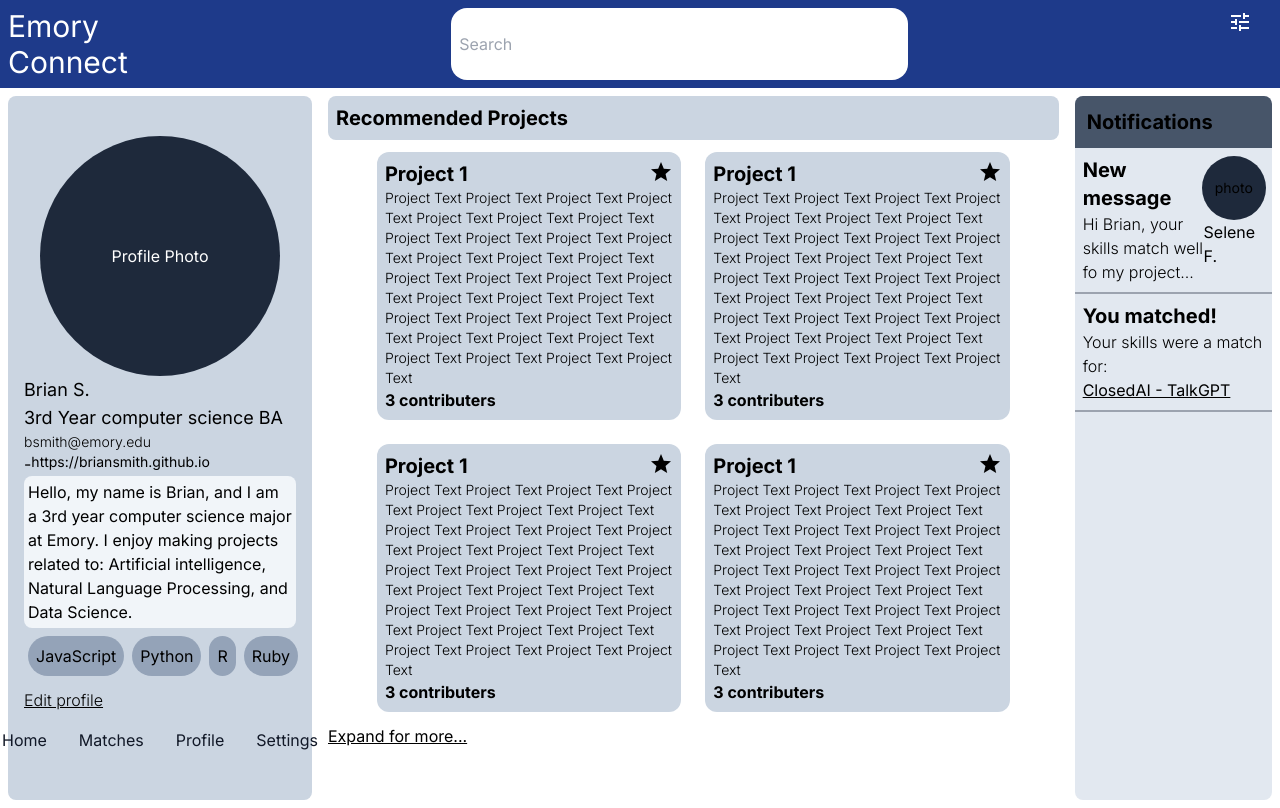
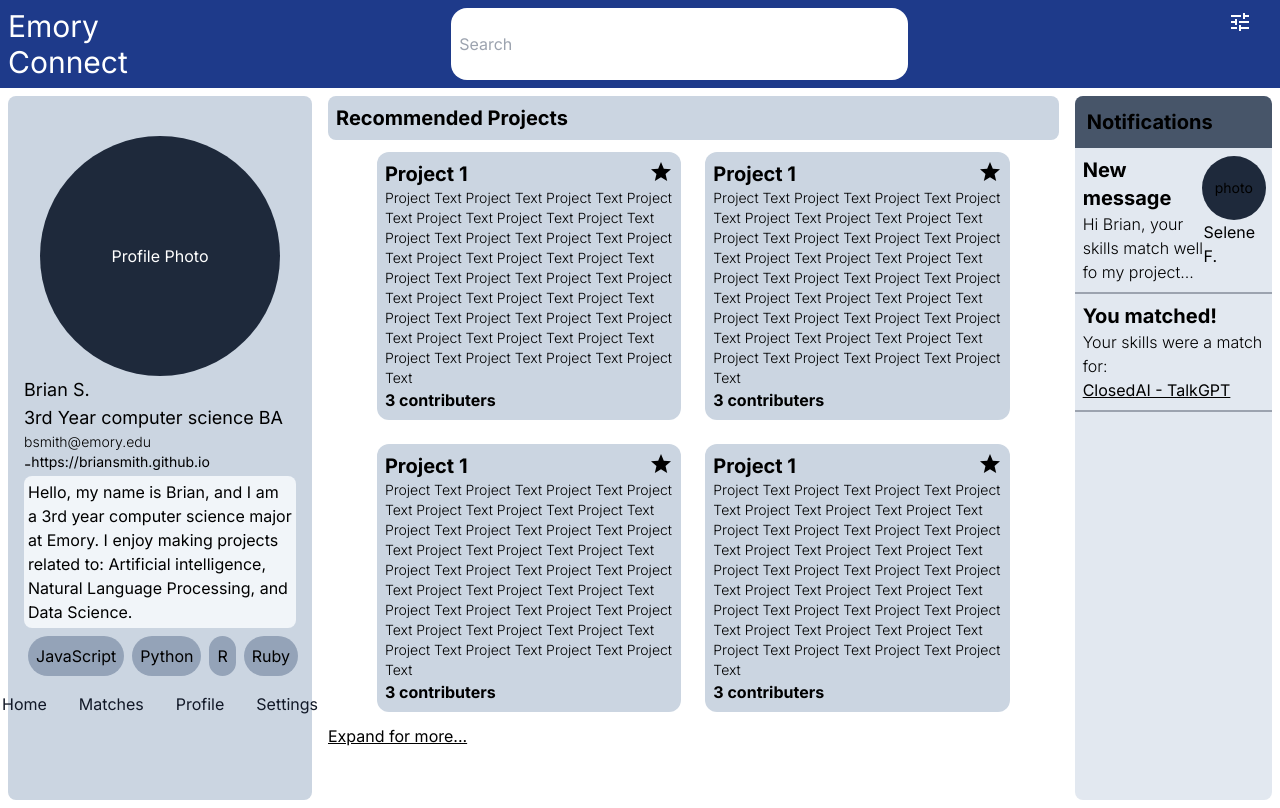
Before and after one commit to ZeshanZa/CS370-Project-, a Next.js app in the folder frontend/: page /mainpage in a window 1280 px wide. Built offline with nearby package versions, Linux system fonts and the light colour scheme.

Commit message:
Got rid of redudency of two profile buttons on main page

```diff
--- a/frontend/src/app/mainpage/page.tsx
+++ b/frontend/src/app/mainpage/page.tsx
@@ -44,8 +44,6 @@ Artificial intelligence, Natural Language Processing, and Data Science.
                                 Ruby
                             </div>
                         </div>
-                        <text className='underline font-light mt-3'> Edit profile </text>
-
                     <div className="flex justify-center space-x-4 py-2">
                 <a href="/mainpage" className="block p-2 text-center text-gray-900 rounded hover:bg-gray-200">Home</a>
                  <a href="/matches" className="block p-2 text-center text-gray-900 rounded hover:bg-gray-200">Matches</a>
```
Lines whose indentation alone changed are shown as unchanged.
